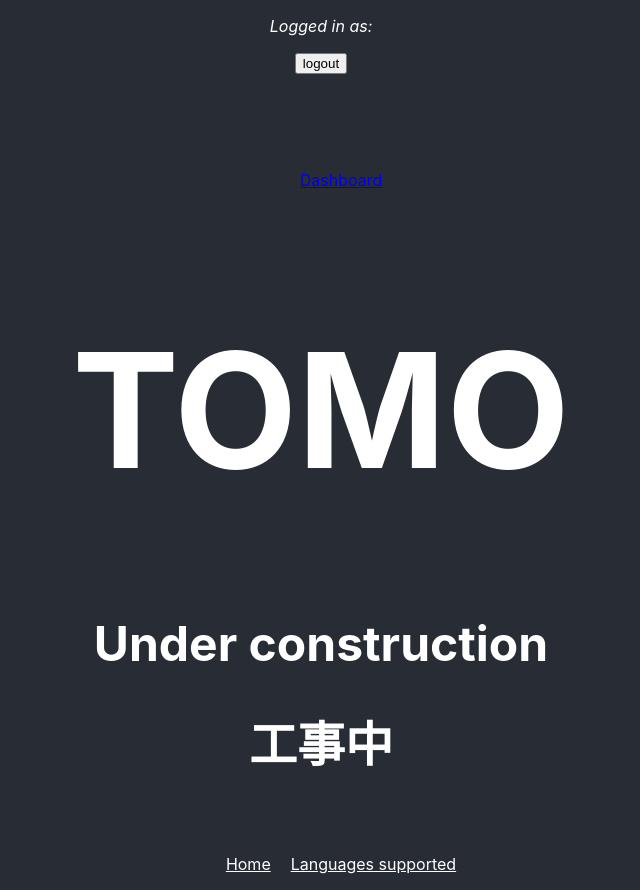
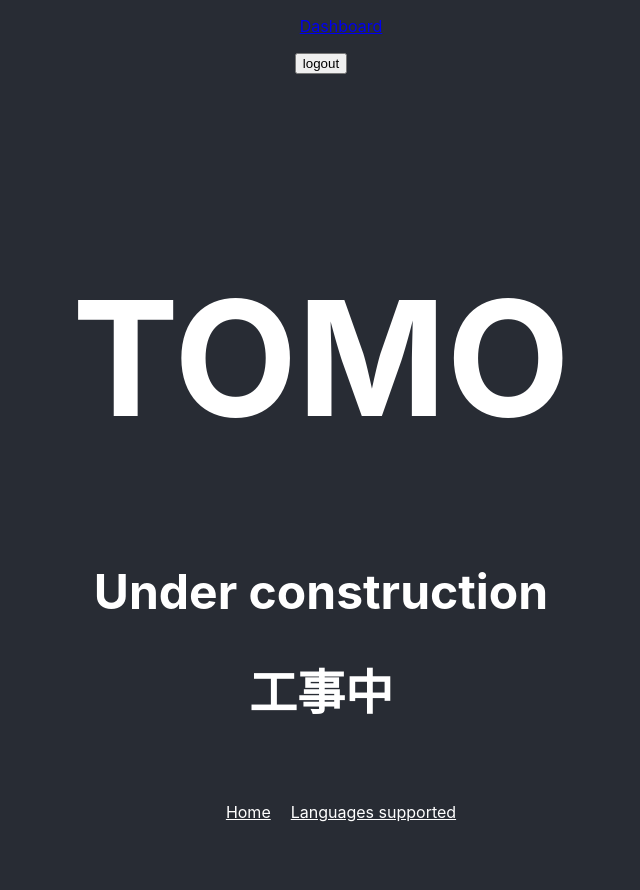
Before and after one commit to tomo-riff-raff/ui, a React (Create React App) app: page / in a window 1280 px wide. Both pictures are taken after a click on the button "login". Shown: the whole page, without its empty margins (319-959 px from the left). After the commit the page ends 838 px from the top, so only its background shows below. Built offline with nearby package versions, Linux system fonts and the light colour scheme; no server answers.

Commit message:
Add link to dash from nav

```diff
--- a/src/components/Nav/Nav.js
+++ b/src/components/Nav/Nav.js
@@ -4,23 +4,18 @@ import { Link } from "react-router-dom";
 import { UserContext } from '../../UserContext';
 import { login } from "../Login/Login";
 
-const GET_USER = gql`
-  {
-    getUser(id: "1") {
-      username
-    }
-  }
-`;
-
 const Nav = () => {
   const { user, setUser } = useContext(UserContext);
-  const { loading, error, data } = useQuery(GET_USER);
 
   return (
     <nav>
       {user ? (
-         <div>
-          <p class="explanatory-text">Logged in as: {data && data.getUser.username}</p>
+         <div class="navbar">
+            <ul>
+              <li>
+                <Link to="/dashboard">Dashboard</Link>
+              </li>
+            </ul>
           <button
             onClick={() => {
               setUser(null);
@@ -28,13 +23,9 @@ const Nav = () => {
           >
             logout
           </button>
-          <ul>
-            <li>
-              <Link to="/dashboard">Dashboard</Link>
-            </li>
-          </ul>
         </div>
       ) : (
+        <div class="navbar">
           <button
             onClick={async () => {
               const user = await login();
@@ -43,6 +34,7 @@ const Nav = () => {
           >
             login
           </button>
+        </div>
       )}
     </nav>
   )
```
Lines whose indentation alone changed are shown as unchanged.
